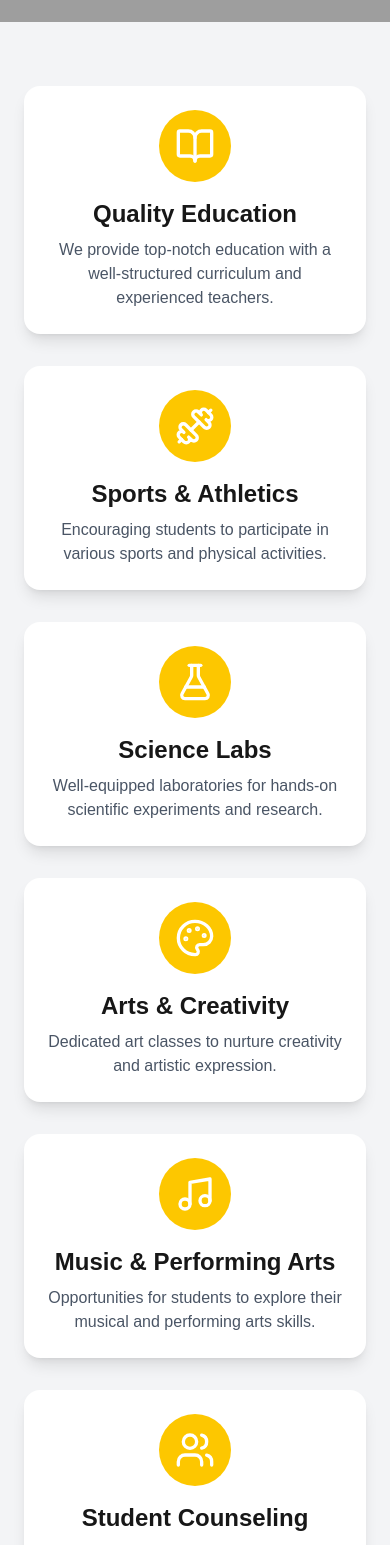
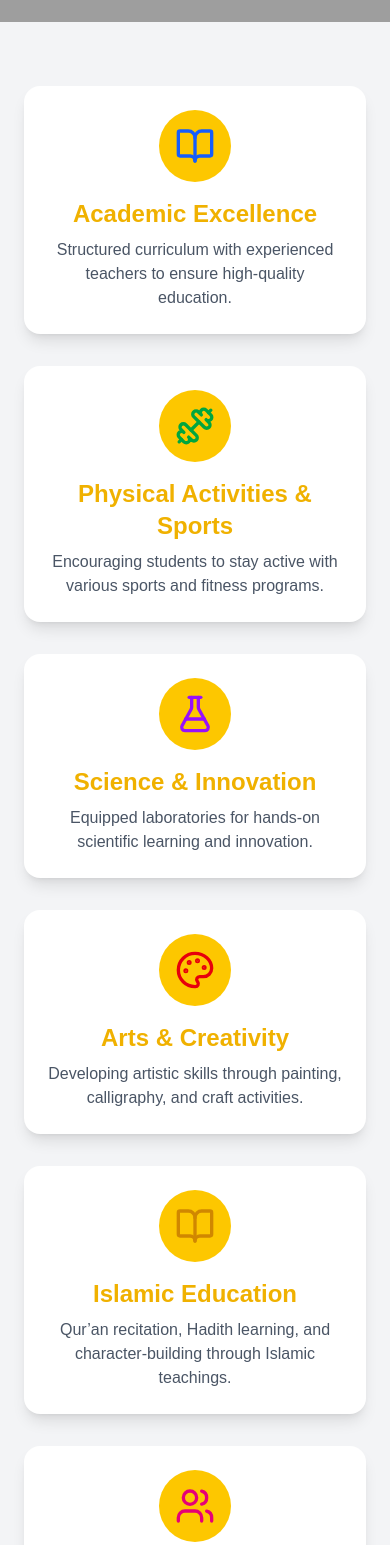
Before and after one commit to Meta-Captain819/school, a Next.js app: page /servic in a window 390 px wide. Shown: the part 400-1945 px from the top of the page. Built offline with nearby package versions, Linux system fonts and the light colour scheme; grey boxes are pictures that could not be loaded.

Commit message:
Initial Commit

```diff
--- a/app/about/page.js
+++ b/app/about/page.js
@@ -84,7 +84,7 @@ export default function AboutPage() {
                 viewport={{ once: true }}
               >
                 <CheckCircle size={40} className="text-yellow-400 mb-3" />
-                <h3 className="text-xl md:text-2xl font-bold">{item.title}</h3>
+                <h3 className="text-xl md:text-2xl font-bold text-yellow-500">{item.title}</h3>
                 <p className="text-gray-600 mt-2 text-sm md:text-base">{item.desc}</p>
               </motion.div>
             ))}
--- a/app/admission/page.js
+++ b/app/admission/page.js
@@ -1,10 +1,12 @@
 import AdmissionForm from "../components/AdmissionForm";
+import FeeStructure from "../components/FeeStructure";
 
 export default function AdmissionPage() {
   return (
     <main className="w-full min-h-screen flex flex-col items-center justify-center mt-20 bg-gray-100 px-4 py-10">
       <div className="max-w-4xl w-full bg-white p-6 md:p-10 shadow-lg rounded-xl">
-        <h1 className="text-4xl font-bold text-center mb-6 text-black">Admission Form</h1>
+        <FeeStructure />
+        <h1 className="text-4xl font-bold text-center mb-6 mt-4 text-black">Admission Form</h1>
         <p className="text-center text-gray-600 mb-6">
           Fill out the form below to apply for admission.
         </p>
--- a/app/components/AdmissionForm.js
+++ b/app/components/AdmissionForm.js
@@ -137,7 +137,7 @@ export default function AdmissionForm() {
       <button
         type="submit"
         disabled={loading}
-        className="w-full p-3 bg-blue-600 text-white rounded-lg hover:bg-blue-700 transition-all"
+        className="w-full p-3 bg-yellow-400 text-white rounded-lg hover:bg-yellow-500 transition-all cursor-pointer"
       >
         {loading ? "Submitting..." : "Submit Application"}
       </button>
--- /dev/null
+++ b/app/components/FeeStructure.js
@@ -0,0 +1,58 @@
+"use client"
+import { motion } from "framer-motion";
+
+export default function FeeStructure() {
+  return (
+    <div className="min-h-screen bg-gray-100 p-6 sm:p-12">
+      <motion.div
+        initial={{ opacity: 0, y: -20 }}
+        animate={{ opacity: 1, y: 0 }}
+        transition={{ duration: 0.5 }}
+        className="max-w-4xl mx-auto bg-white p-6 rounded-lg shadow-lg"
+      >
+        <h1 className="text-2xl sm:text-3xl font-bold text-gray-800 text-center">FEE STRUCTURE (2025-2026)</h1>
+        <p className="text-center text-lg font-semibold text-yellow-600 mt-2">Admission Fee: 35,000/-</p>
+
+        <div className="overflow-x-auto mt-6">
+          <table className="min-w-full  text-center text-black text-sm">
+            <thead>
+              <tr className="bg-yellow-500 text-white">
+                <th className="p-2 ">Description</th>
+                {[...Array(8)].map((_, i) => (
+                  <th key={i} className="p-2 border">Class {i + 1}</th>
+                ))}
+              </tr>
+            </thead>
+            <tbody>
+              {[
+                ["Registration Fee", 2000, 2100, 2200, 2300, 2400, 2500, 2600, 2700],
+                ["Security Deposit", 1600, 1700, 1800, 1900, 2000, 2100, 2100, 2200],
+                ["Tuition Fee", 10000, 12500, 13000, 13500, 14000, 15000, 16000, 17000],
+                ["CCTV & Mobile Updates", 1000, 1000, 1000, 1000, 1000, 1000, 1000, 1000],
+                ["Sub Total", 16500, 17200, 17900, 18600, 19300, 20000, 20700, 21400],
+              ].map((row, index) => (
+                <tr key={index} className="odd:bg-gray-50">
+                  {row.map((item, i) => (
+                    <td key={i} className="p-2 ">{item}</td>
+                  ))}
+                </tr>
+              ))}
+            </tbody>
+          </table>
+        </div>
+
+        <h2 className="mt-8 text-xl font-semibold text-gray-800">DOCUMENTS REQUIRED:</h2>
+        <ul className="list-disc ml-6 mt-3 text-gray-700 text-sm sm:text-base">
+          <li>8 Passport size photos of child.</li>
+          <li>2 Thumb/Stamp size photos of child.</li>
+          <li>2 Thumb/Stamp size photos of Parents/Guardian.</li>
+          <li>Copy of Birth Certificate.</li>
+          <li>Copy of Vaccination Record.</li>
+          <li>Copy of CNIC Card of Child’s Parents.</li>
+          <li>Parents must inform the school in writing for any address/phone/email update.</li>
+        </ul>
+
+      </motion.div>
+    </div>
+  );
+}
--- a/app/components/Footer.js
+++ b/app/components/Footer.js
@@ -55,7 +55,7 @@ export default function Footer() {
           <div className="text-gray-400 space-y-2">
             <p className="flex items-center gap-2"><MapPin className="text-yellow-400" />28D, 6th Road, Satellite Town, Rawalpindi, Pakistan</p>
             <p className="flex items-center gap-2"><Phone className="text-yellow-400" /> 0334-5822151 | 0333-5552471</p>
-            <p className="flex items-center gap-2"><Mail className="text-yellow-400" /> info@ourschool.com</p>
+            <p className="flex items-center gap-2"><Mail className="text-yellow-400" /> AnsaareMuhammad82@gmail.com</p>
           </div>
         </motion.div>
 
--- a/app/components/Navbar.js
+++ b/app/components/Navbar.js
@@ -33,6 +33,7 @@ const Navbar = () => {
         {/* Desktop Menu */}
         <div className="hidden md:flex space-x-6">
           <NavLink href="/">Home</NavLink>
+          <NavLink href="/feestructure">Fee Structure</NavLink>
           <NavLink href="/about">About</NavLink>
           <NavLink href="/servic">Services</NavLink>
           <NavLink href="/contact">Contact</NavLink>
@@ -61,6 +62,9 @@ const Navbar = () => {
               <NavLink href="/" onClick={() => setIsOpen(false)}>
                 Home
               </NavLink>
+              <NavLink href="/feestructure" onClick={() => setIsOpen(false)}>
+                Fee Structure
+              </NavLink>
               <NavLink href="/about" onClick={() => setIsOpen(false)}>
                 About
               </NavLink>
@@ -70,6 +74,8 @@ const Navbar = () => {
               <NavLink href="/contact" onClick={() => setIsOpen(false)}>
                 Contact
               </NavLink>
+              <NavLink  href={login ? "/admin":"login"} onClick={() => setIsOpen(false) }>{login ? "Admin Panel" :"Admin Login"}</NavLink>
+
             </div>
           </motion.div>
         )}
--- a/app/contact/page.js
+++ b/app/contact/page.js
@@ -50,7 +50,7 @@ export default function ContactPage() {
             </div>
             <div className="flex items-center space-x-4">
               <Mail size={28} className="text-yellow-400" />
-              <p className="text-gray-700">info@schoolname.com</p>
+              <p className="text-gray-700">AnsaareMuhammad82@gmail.com</p>
             </div>
           </motion.div>
 
--- /dev/null
+++ b/app/feestructure/page.js
@@ -0,0 +1,12 @@
+import React from 'react'
+import FeeStructure from '../components/FeeStructure'
+
+const page = () => {
+  return (
+    <div className='mt-20'>
+      <FeeStructure />
+    </div>
+  )
+}
+
+export default page
--- a/app/page.js
+++ b/app/page.js
@@ -2,40 +2,40 @@
 
 import Image from "next/image";
 import { motion } from "framer-motion";
-import { BookOpen, GraduationCap, Users, Brush, Heart, Laptop } from "lucide-react";
 import SchoolInfo from "./components/SchoolInfo";
 import Testimonials from "./components/Testimonials";
+import { BookOpen, UserCheck, Users, Star, Shield, Globe } from "lucide-react";
 
 const services = [
   {
-    title: "Quality Education",
-    description: "Comprehensive curriculum designed for excellence.",
+    title: "Academic Excellence",
+    description: "Comprehensive curriculum designed to foster intellectual growth and critical thinking.",
     icon: <BookOpen size={40} className="text-blue-600" />,
   },
   {
-    title: "Certified Teachers",
-    description: "Highly qualified and experienced teaching staff.",
-    icon: <GraduationCap size={40} className="text-green-600" />,
+    title: "Islamic Values Integration",
+    description: "Education infused with Islamic teachings to develop moral and ethical individuals.",
+    icon: <UserCheck size={40} className="text-green-600" />,
   },
   {
-    title: "Student Counseling",
-    description: "Guidance and mentorship for student success.",
+    title: "Experienced Educators",
+    description: "Dedicated and qualified teachers committed to student success.",
     icon: <Users size={40} className="text-purple-600" />,
   },
   {
-    title: "Extracurricular Activities",
-    description: "Sports, arts, and music programs for overall development.",
-    icon: <Brush size={40} className="text-red-600" />,
+    title: "Holistic Development",
+    description: "Focus on both academic and personal growth to shape well-rounded individuals.",
+    icon: <Star size={40} className="text-red-600" />,
   },
   {
-    title: "Health & Safety",
-    description: "Ensuring a safe and secure environment for students.",
-    icon: <Heart size={40} className="text-pink-600" />,
+    title: "Safe Learning Environment",
+    description: "Ensuring a secure and supportive atmosphere conducive to learning.",
+    icon: <Shield size={40} className="text-pink-600" />,
   },
   {
-    title: "Technology Integration",
-    description: "Smart classrooms and digital learning resources.",
-    icon: <Laptop size={40} className="text-yellow-600" />,
+    title: "Community Engagement",
+    description: "Encouraging active participation in community service and social responsibility.",
+    icon: <Globe size={40} className="text-yellow-600" />,
   },
 ];
 
@@ -98,7 +98,7 @@ export default function Home() {
       {/* Apply Now Button */}
       <motion.a
         href="/admission"
-        className="mt-4 inline-block px-6 py-3 text-sm md:text-base font-semibold bg-yellow-400 text-white rounded-lg shadow-md hover:bg-blue-700 transition-all"
+        className="mt-4 inline-block px-6 py-3 text-sm md:text-base font-semibold bg-yellow-400 text-white rounded-lg shadow-md hover:bg-yellow-500 transition-all"
         whileHover={{ scale: 1.05 }}
         whileTap={{ scale: 0.95 }}
       >
--- a/app/servic/page.js
+++ b/app/servic/page.js
@@ -1,40 +1,42 @@
 "use client";
 
 import { motion } from "framer-motion";
-import { BookOpen, Users, FlaskConical, Palette, Music, Dumbbell } from "lucide-react";
+import { BookOpen, Dumbbell, FlaskConical, Palette,  Users } from "lucide-react";
 
 const services = [
   {
-    title: "Quality Education",
-    description: "We provide top-notch education with a well-structured curriculum and experienced teachers.",
-    icon: <BookOpen size={40} />,
+    title: "Academic Excellence",
+    description: "Structured curriculum with experienced teachers to ensure high-quality education.",
+    icon: <BookOpen size={40} className="text-blue-600" />,
   },
   {
-    title: "Sports & Athletics",
-    description: "Encouraging students to participate in various sports and physical activities.",
-    icon: <Dumbbell size={40} />,
+    title: "Physical Activities & Sports",
+    description: "Encouraging students to stay active with various sports and fitness programs.",
+    icon: <Dumbbell size={40} className="text-green-600" />,
   },
   {
-    title: "Science Labs",
-    description: "Well-equipped laboratories for hands-on scientific experiments and research.",
-    icon: <FlaskConical size={40} />,
+    title: "Science & Innovation",
+    description: "Equipped laboratories for hands-on scientific learning and innovation.",
+    icon: <FlaskConical size={40} className="text-purple-600" />,
   },
   {
     title: "Arts & Creativity",
-    description: "Dedicated art classes to nurture creativity and artistic expression.",
-    icon: <Palette size={40} />,
+    description: "Developing artistic skills through painting, calligraphy, and craft activities.",
+    icon: <Palette size={40} className="text-red-600" />,
   },
   {
-    title: "Music & Performing Arts",
-    description: "Opportunities for students to explore their musical and performing arts skills.",
-    icon: <Music size={40} />,
+    title: "Islamic Education",
+    description: "Qur’an recitation, Hadith learning, and character-building through Islamic teachings.",
+    icon: <BookOpen size={40} className="text-yellow-600" />,
   },
   {
-    title: "Student Counseling",
-    description: "Providing emotional and academic guidance for a healthy school environment.",
-    icon: <Users size={40} />,
+    title: "Student Guidance & Well-being",
+    description: "Providing academic and emotional counseling for student growth and success.",
+    icon: <Users size={40} className="text-pink-600" />,
   },
 ];
+
+
 
 export default function ServicesPage() {
   return (
@@ -80,7 +82,7 @@ export default function ServicesPage() {
               <div className="bg-yellow-400 text-white p-4 rounded-full mb-4">
                 {service.icon}
               </div>
-              <h3 className="text-2xl font-semibold">{service.title}</h3>
+              <h3 className="text-2xl font-semibold text-yellow-500">{service.title}</h3>
               <p className="text-gray-600 mt-2">{service.description}</p>
             </motion.div>
           ))}
```
